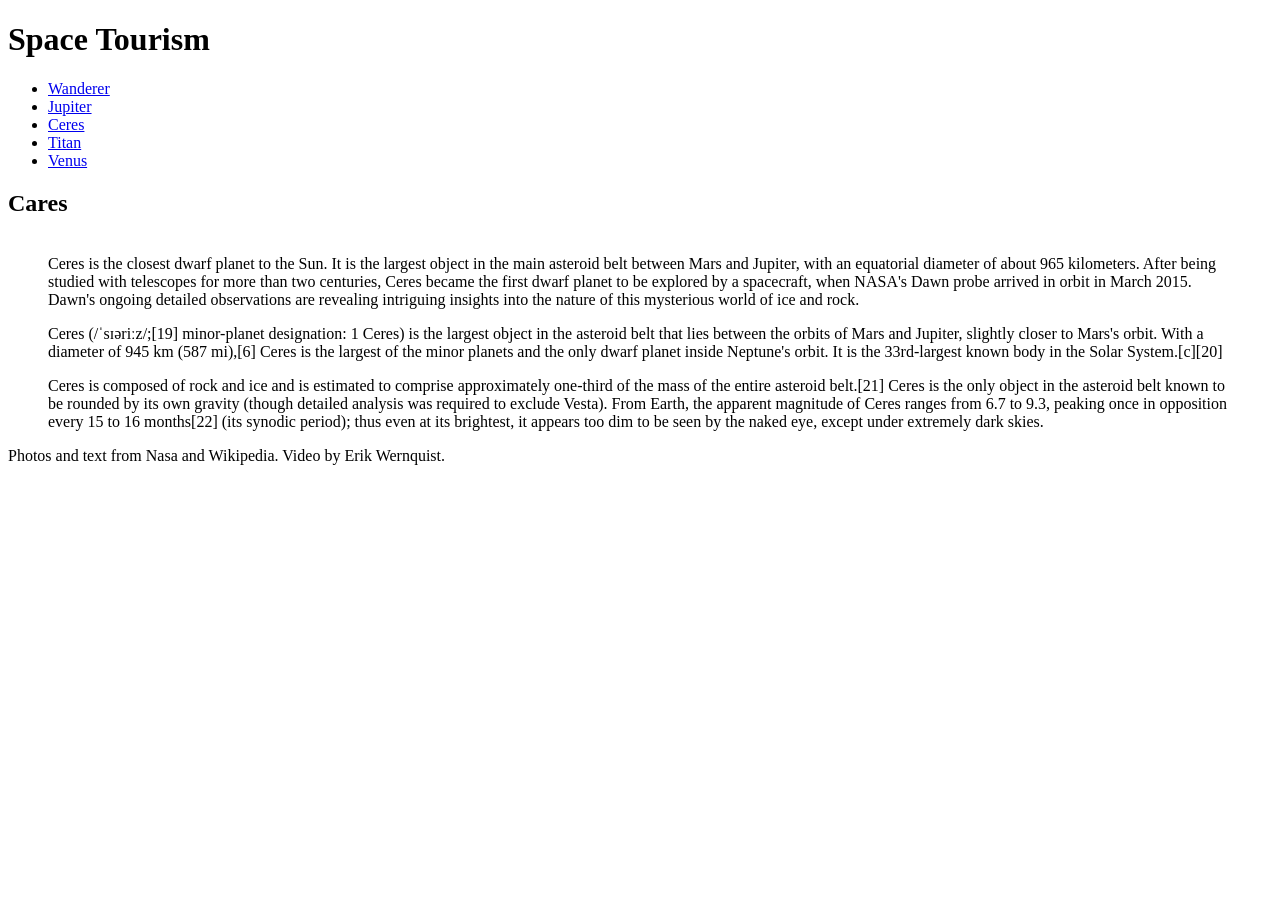
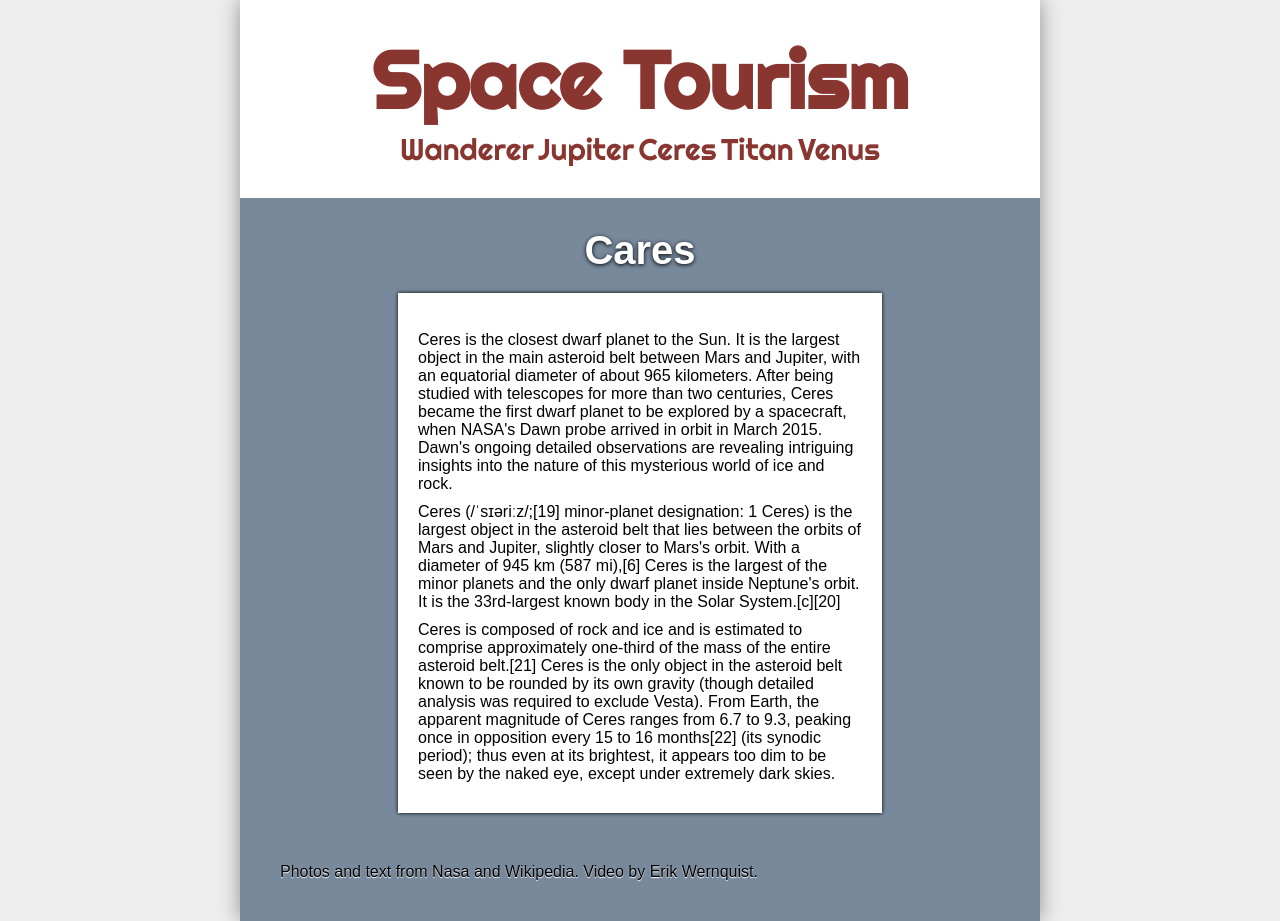
Before and after one commit to Pontuscarlstedt/EE17, a plain HTML site: page space_tourism/page3.html in a window 1280 px wide. Before the commit the page ends 800 px from the top, so only its background shows below. Drawn offline with Linux system fonts and the light colour scheme.

Commit message:
Fortsatt med portfolio, lagt in film i bakgrunden

```diff
--- a/space_tourism/special.css
+++ b/space_tourism/special.css
@@ -0,0 +1,36 @@
+.mars main, footer {
+    background: #958F83;
+}
+.wanderer video {
+    position: fixed;
+    z-index: -100;
+    width: auto;
+    height: auto;
+    min-width: 100%;
+    min-height: 100%;
+    top: 50%;
+    left: 50%;
+    transform: translateX(-50%) translateY(-50%);
+}
+.wanderer .container, .wanderer footer {
+    background: none;
+    box-shadow: none;
+    color: white;
+    text-align: center;
+
+}
+.wanderer header h1, .wanderer header a {
+    color: white;
+}
+.jupiter main, .jupiter footer {
+    background-color: #402277;
+}
+.ceres main, .ceres footer {
+    background-color: #78899C;
+}
+.titan main, .titan footer {
+    background-color: #E4A445;
+}
+.venus main, .venus footer {
+    background-color: #F7BCB3;
+}
--- a/space_tourism/style.css
+++ b/space_tourism/style.css
@@ -0,0 +1,80 @@
+@import url('https://fonts.googleapis.com/css?family=Righteous');
+/* Enkel CSS-reset /
+html {
+    box-sizing: border-box;
+}
+/ prettier-ignore */
+*, *:before, :after {
+    box-sizing: inherit;
+}
+/* prettier-ignore */
+body, h1, h2, h3, h4, h5, h6, p, ul {
+    margin: 0;
+    padding: 0;
+}
+body {
+    background: #EEE;
+}
+.container {
+    font-family: sans-serif;
+    width: 800px;
+    margin: 0 auto;
+    box-shadow: 0 0 20px #8f8f8f;
+    background: #fff;
+
+}
+header {
+    padding: 30px;
+    text-align: center;
+}
+header h1 {
+    font-family: 'Righteous', cursive;
+    font-size: 80px;
+    color:  #893530;
+}
+header li {
+    display: inline;
+}
+header li a {
+    font-family: 'Righteous', cursive;
+    font-size: 30px;
+    color:  #893530;
+    text-decoration: none;
+
+}
+header li a:hover {
+    border-bottom: 2px solid #893530;
+}
+
+main {
+    padding: 30px;
+}
+main h2 {
+    text-align: center;
+    font-size: 40px;
+    color: #fff;
+    text-shadow: 0 1px 4px #000;
+}
+main figure {
+    width: 60%;
+    box-shadow: 0 0 2px #000;
+    padding: 20px;
+    margin: 20px auto;
+    background: #fff;
+    box-shadow:  0 0 4px #000;
+}
+main figure img {
+    width: 100%;
+
+}
+main p {
+    margin: 10px 0;
+    text-shadow: 0px 1px 1px #fff;
+}
+
+footer {
+    padding: 0 40px 40px 40px;
+}
+footer p {
+    text-shadow: 0 1px 1px #fff;
+}
```
Also changed, not shown: space_tourism/page1.html (+1 -1 lines).
